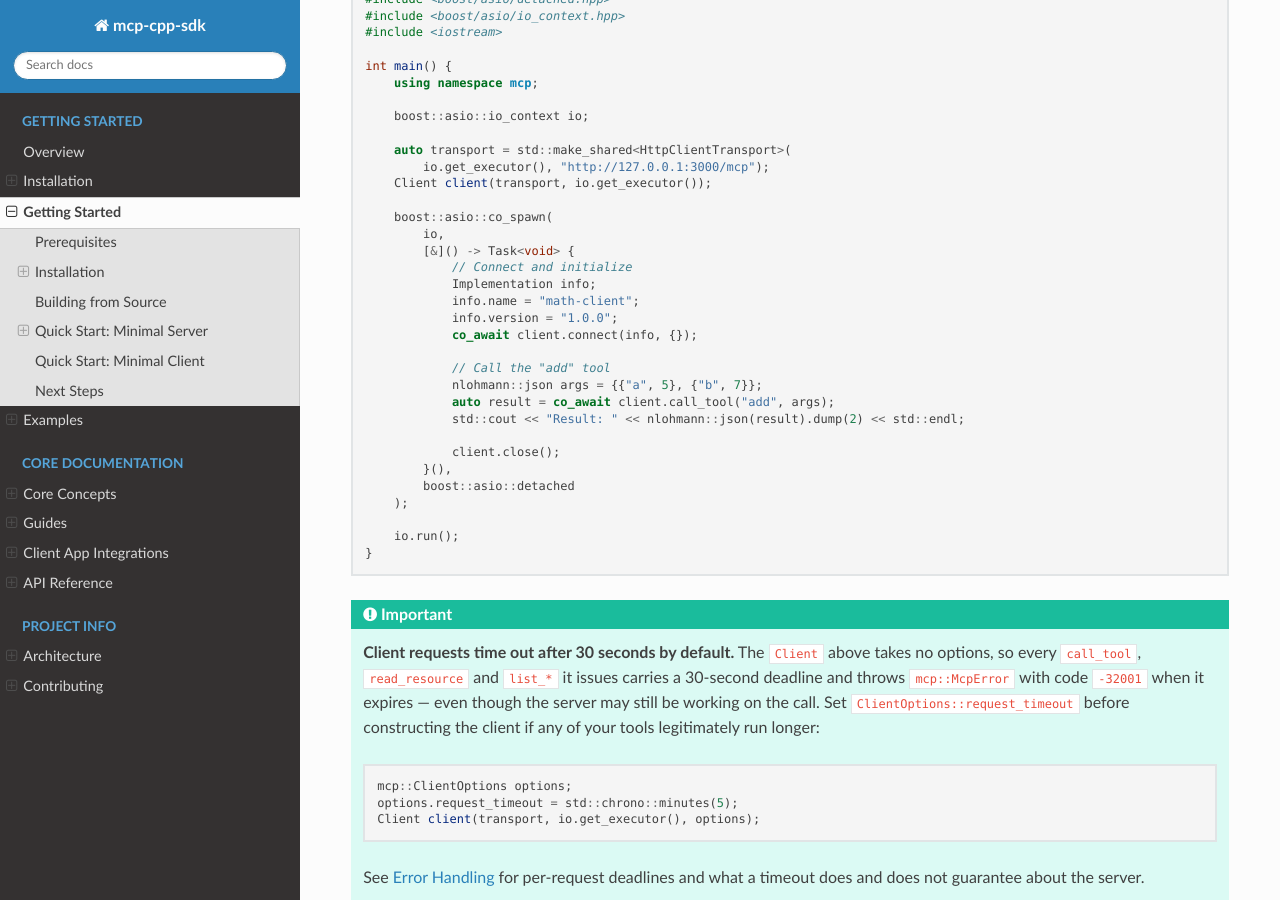
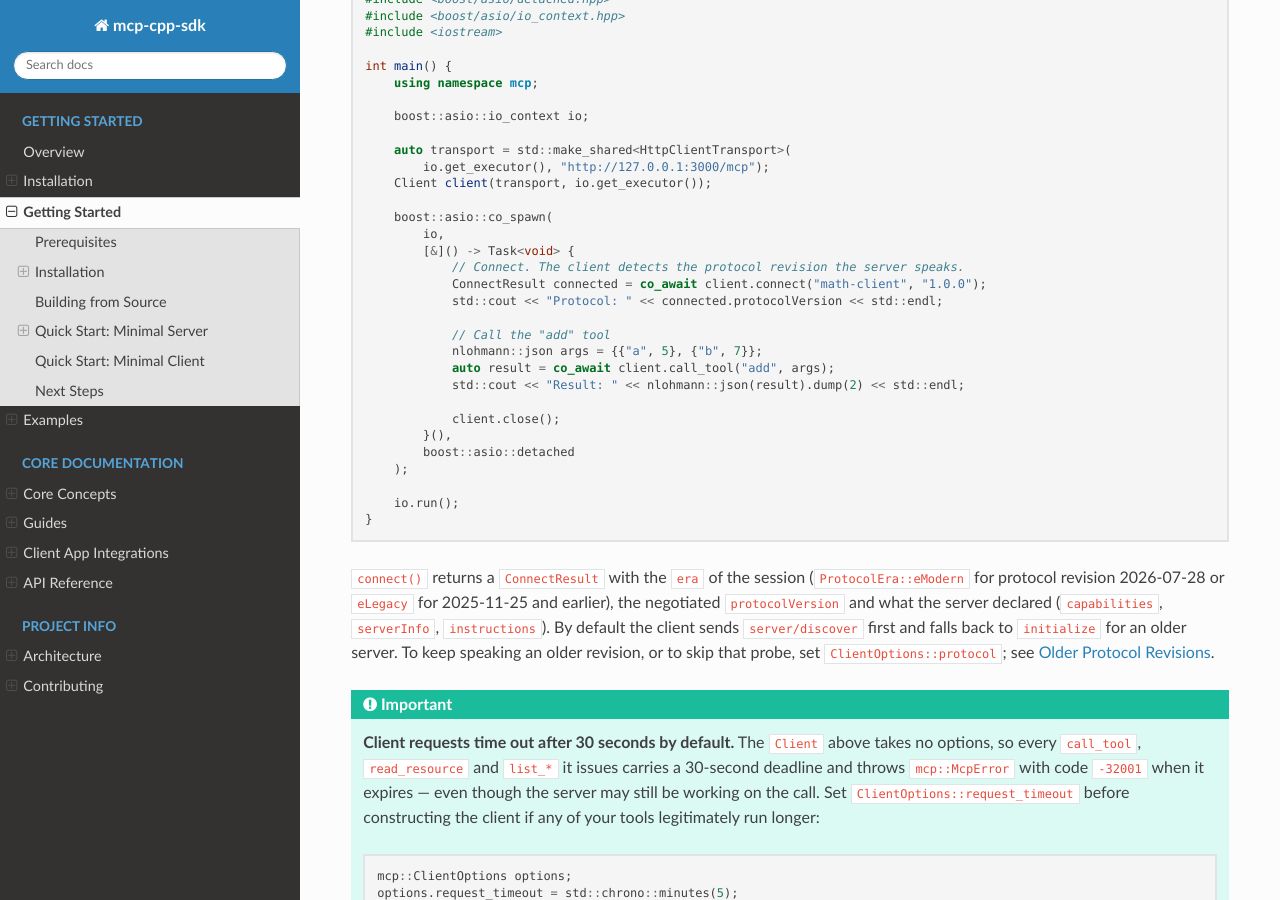
Before and after one commit to yurirocha15/mcp-cpp-sdk, a Sphinx documentation site: the page built from docs/getting-started.rst, in a window 1280 px wide and 900 px high, scrolled down 3584 px. Built offline with Sphinx 7.4.7 and the Read the Docs theme 3.1.0, drawn with Linux system fonts in a browser that asks for light colours.

Commit message:
docs: add an older-protocols section with pinning instructions
Add a guide for the protocol revisions before 2026-07-28: how to pin
ClientProtocol::Legacy() or ClientProtocol::Version(...) on a client, what a
legacy session does differently, which methods exist only in legacy sessions
(initialize, ping, logging/setLevel, resources/subscribe, resources/unsubscribe),
how ServerProtocolPolicy limits what a server serves, and what a legacy client
gets from a server that serves only 2026-07-28.

Link the guide from the installation, getting-started, transports and
protocol pages, and describe ConnectResult and the default protocol
detection in the getting-started client example.

```diff
--- a/docs/concepts/protocol.rst
+++ b/docs/concepts/protocol.rst
@@ -195,6 +195,9 @@
 Older sessions
 --------------
 
+See :doc:`/guides/older-protocols` to pin an older revision or to limit what a
+server serves.
+
 A client of 2025-11-25 or earlier starts a session with ``initialize``. The same
 ``Server`` serves it, by default, next to 2026-07-28 requests. A session of an
 older revision keeps ``ping``, ``logging/setLevel``, ``resources/subscribe`` and
--- a/docs/getting-started.rst
+++ b/docs/getting-started.rst
@@ -209,11 +209,9 @@
        boost::asio::co_spawn(
            io,
            [&]() -> Task<void> {
-               // Connect and initialize
-               Implementation info;
-               info.name = "math-client";
-               info.version = "1.0.0";
-               co_await client.connect(info, {});
+               // Connect. The client detects the protocol revision the server speaks.
+               ConnectResult connected = co_await client.connect("math-client", "1.0.0");
+               std::cout << "Protocol: " << connected.protocolVersion << std::endl;
 
                // Call the "add" tool
                nlohmann::json args = {{"a", 5}, {"b", 7}};
@@ -227,6 +225,14 @@
 
        io.run();
    }
+
+``connect()`` returns a ``ConnectResult`` with the ``era`` of the session
+(``ProtocolEra::eModern`` for protocol revision 2026-07-28 or ``eLegacy`` for
+2025-11-25 and earlier), the negotiated ``protocolVersion`` and what the server
+declared (``capabilities``, ``serverInfo``, ``instructions``). By default the
+client sends ``server/discover`` first and falls back to ``initialize`` for an
+older server. To keep speaking an older revision, or to skip that probe, set
+``ClientOptions::protocol``; see :doc:`guides/older-protocols`.
 
 .. important::
 
--- a/docs/guides/index.rst
+++ b/docs/guides/index.rst
@@ -3,7 +3,7 @@
 
 Practical guides for common tasks when working with the `mcp-cpp-sdk`. These guides
 provide step-by-step instructions and best practices for testing, error handling,
-and deployment.
+deployment, and older protocol revisions.
 
 .. toctree::
    :maxdepth: 2
@@ -12,3 +12,4 @@
    error-handling
    oauth-security
    deployment
+   older-protocols
--- a/docs/installation.rst
+++ b/docs/installation.rst
@@ -3,6 +3,11 @@
 
 Requirements
 ------------
+
+The SDK serves MCP protocol revision 2026-07-28 and the revisions 2025-11-25,
+2025-06-18, 2025-03-26 and 2024-11-05.  By default a server serves all of
+them and a client detects the revision the server speaks; see
+:doc:`guides/older-protocols` for pinning a revision.
 
 The SDK requires CMake 3.20 or newer, C++20, Boost 1.74 or newer,
 nlohmann_json 3.10.5 or newer, and OpenSSL 3.0 or newer.  The minimum compilers
```
Also changed, not shown: docs/concepts/transports.rst (+21 -11 lines), docs/guides/older-protocols.rst (added, +169 -0 lines).
